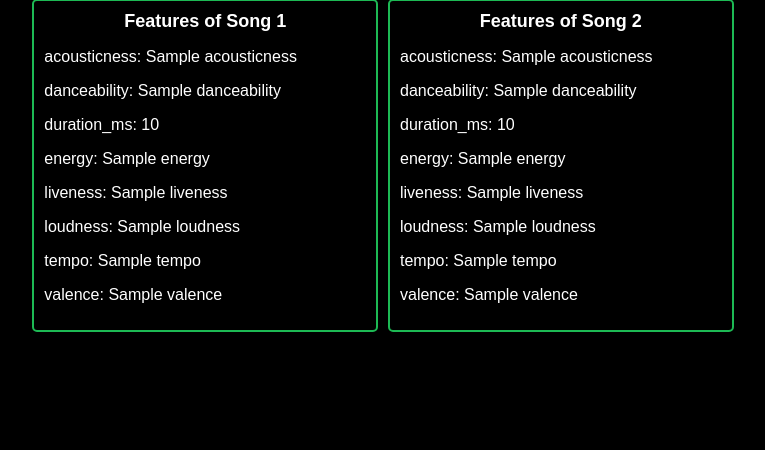
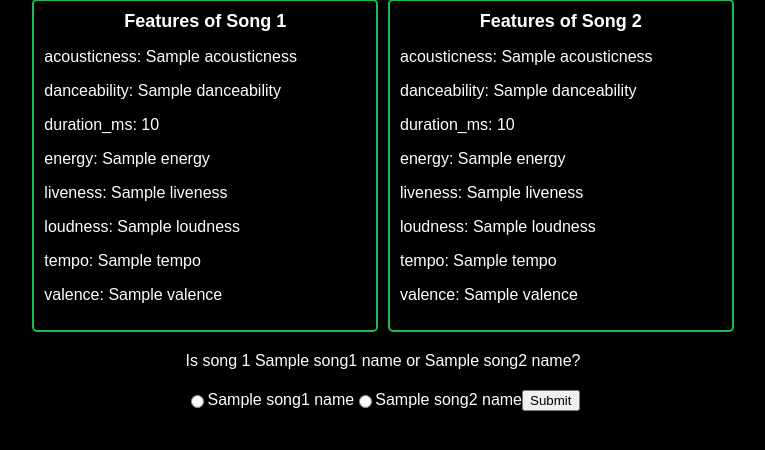
Before and after one commit to software-students-fall2023/5-final-project-fivepeat, a Flask app: template templates/quiz.html in a window 1280 px wide. Shown: the part 282-732 px from the top of the page, without its empty margins (257-1022 px from the left). Run offline with Flask 3, Linux system fonts and the light colour scheme; the template is opened without the code that fills it: most values are stand-ins (such as "Sample title", 1, 10 or a date in 2020).

Commit message:
update pipfile and quiz html

```diff
--- a/templates/quiz.html
+++ b/templates/quiz.html
@@ -65,15 +65,20 @@
             text-align: center;
             margin-bottom: 10px;
         }
-        .top-section {
+        .question-container {
+            margin-top: 20px;
             display: flex;
-            justify-content: space-around;
-            margin-bottom: 20px;
+            justify-content: center;
+            align-items: center;
         }
-        .submit-section {
-            text-align: center;
+        .answer-container {
             margin-top: 20px;
+            display: flex;
+            justify-content: center;
+            align-items: center;
         }
+
+
     </style>
 </head>
 <body>
@@ -105,6 +110,19 @@
             {% endfor %}
         </div>
       </div>
+      <form action="{{ url_for('quiz_submit') }}" method="post">
+        <div class="question-container">
+          Is song 1 {{ song1_name['name'] }} or {{ song2_name['name'] }}?
+        </div>
+        <div class="answer-container">
+          <input type="radio" id="option1_song1" name="answer1" value="option1">
+          <label for="option1_song1">{{ song1_name['name'] }}</label><br>
+          <input type="radio" id="option2_song1" name="answer1" value="option2">
+          <label for="option2_song1">{{ song2_name['name'] }} </label><br>
+          <input type="submit" value="Submit">
+        </div>
+
+      </form>
     </div>
 
 </body>
```
Also changed, not shown: 2 other files.
